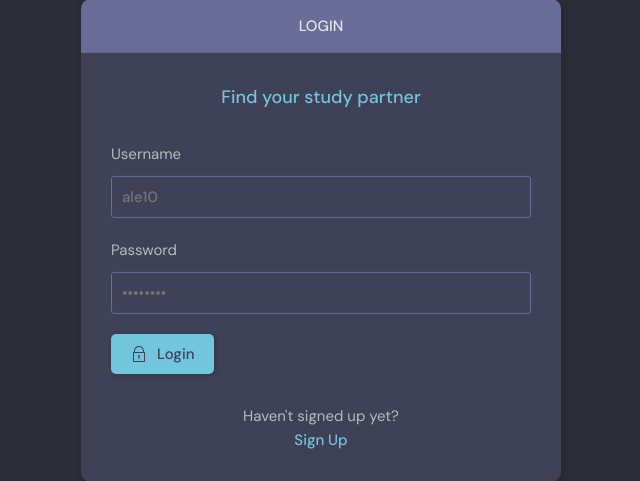
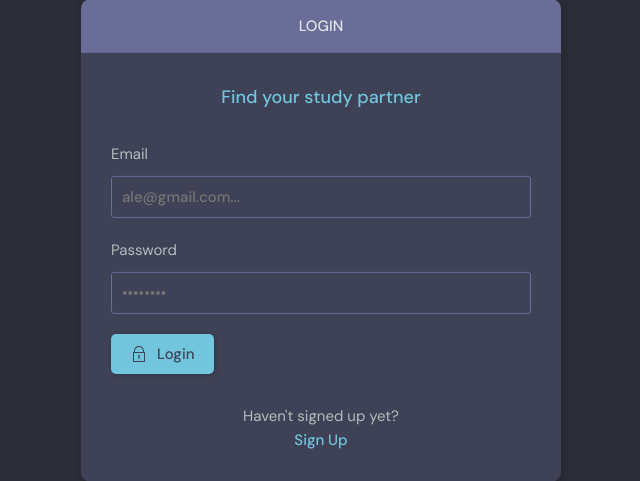
Before and after one commit to alejandroBarraza/chatApp, a Django app: page /login/ in a window 1280 px wide. Shown: the part 179-660 px from the top of the page, without its empty margins (319-959 px from the left). Run offline with Django 4.2, Linux system fonts and the light colour scheme.

Commit message:
replace username for email as login

```diff
--- a/base/templates/base/login_page.html
+++ b/base/templates/base/login_page.html
@@ -17,8 +17,8 @@
         <form class="form" action="" method="POST">
           {% csrf_token %}
             <div class="form__group">
-              <label for="uername">Username</label>
-              <input id="username" name="username" type="text" placeholder="ale10" />
+              <label for="email">Email  </label>
+              <input id="email" name="email" type="email" placeholder="ale@gmail.com..." />
             </div>
             <div class=" form__group">
               <label for="password">Password</label>
```
